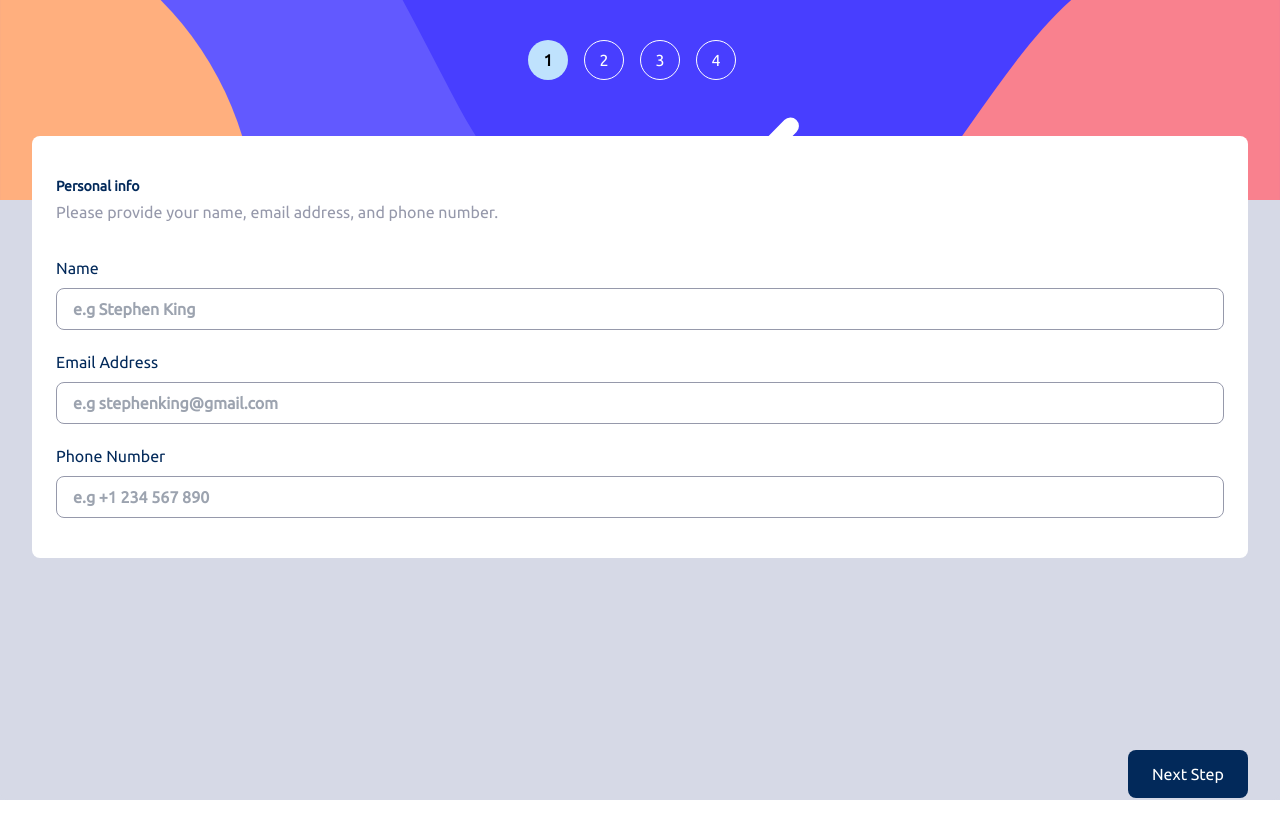
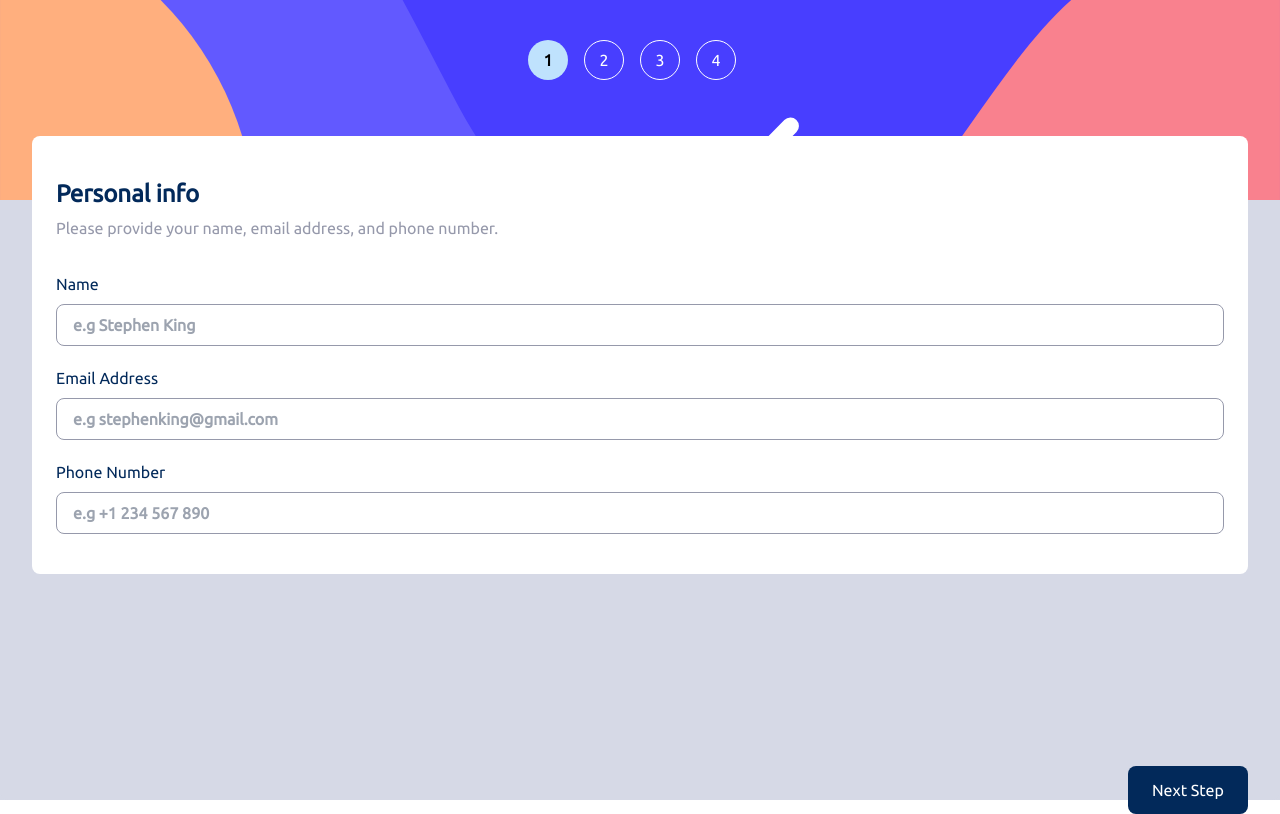
Before and after one commit to buseseker/multi-step-form, a React (Create React App) app: page /personel-info in a window 1280 px wide. Built offline with nearby package versions, Linux system fonts and the light colour scheme.

Commit message:
class bane has been changed

```diff
--- a/src/components/personelInfoForm/PersonelInfoForm.js
+++ b/src/components/personelInfoForm/PersonelInfoForm.js
@@ -31,7 +31,7 @@ const PersonelInfoForm = () => {
   return (
     <div className='form-section flex items-center flex-col gap-y-8 px-24 pt-10 relative  xs:px-6 xs:pb-10 sm:pb-10 lg:pb-0 lg:w-full xs:w-[95%] sm:w-[95%] xs:mx-auto sm:mx-auto xs:-my-16 sm:-my-16 lg:my-0 xs:bg-white sm:bg-white xs:rounded-lg sm:rounded-lg'>
       <div className='form-header w-full flex flex-col gap-y-1'>
-        <h1 className='text-h1 text-marine-blue font-black xs:text-sm'>Personal info</h1>
+        <h1 className='text-h1 text-marine-blue font-black xs:text-m'>Personal info</h1>
         <p className='text-cool-gray '>Please provide your name, email address, and phone number.</p>
       </div>
       <div className='w-full'>
```
